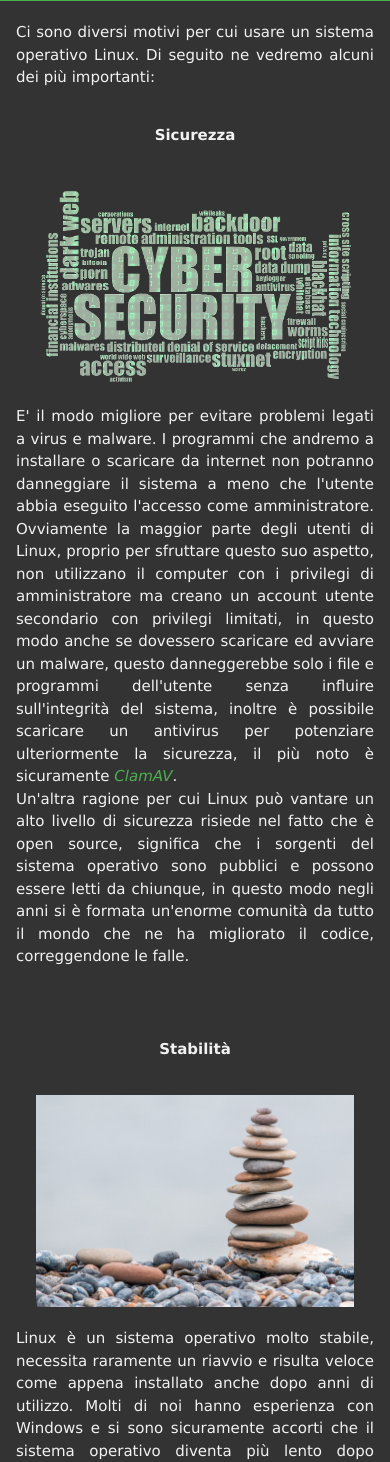
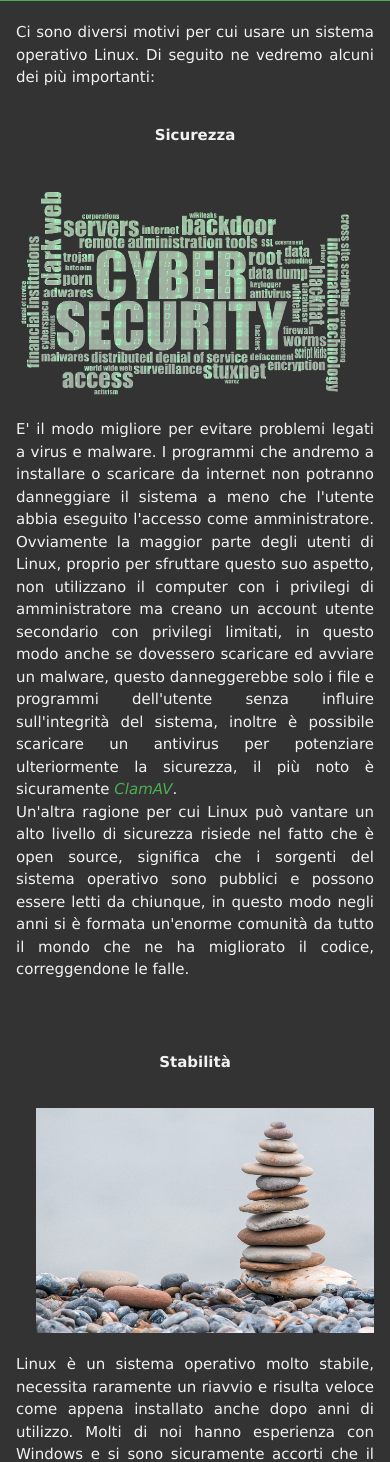
Before and after one commit to s-pnt/sito, a Django app: page /linux/introduzione/ in a window 390 px wide. Shown: the part 149-1611 px from the top of the page. Run offline with Django 3.2, Linux system fonts and the light colour scheme; some libraries are stand-ins or nearby versions.

```diff
--- a/sito/static/css/sito.css
+++ b/sito/static/css/sito.css
@@ -149,10 +149,10 @@ code {
 
     .w3-container img {
         max-width: 100%;
-        padding-left: 20px;
-        padding-right: 20px;
-        padding-top: 20px;
-        padding-bottom: 20px;
+        margin-left: 20px;
+        margin-right: 20px;
+        margin-top: 20px;
+        margin-bottom: 20px;
     }
 
     .w3-container .titolo-immagine {
```
